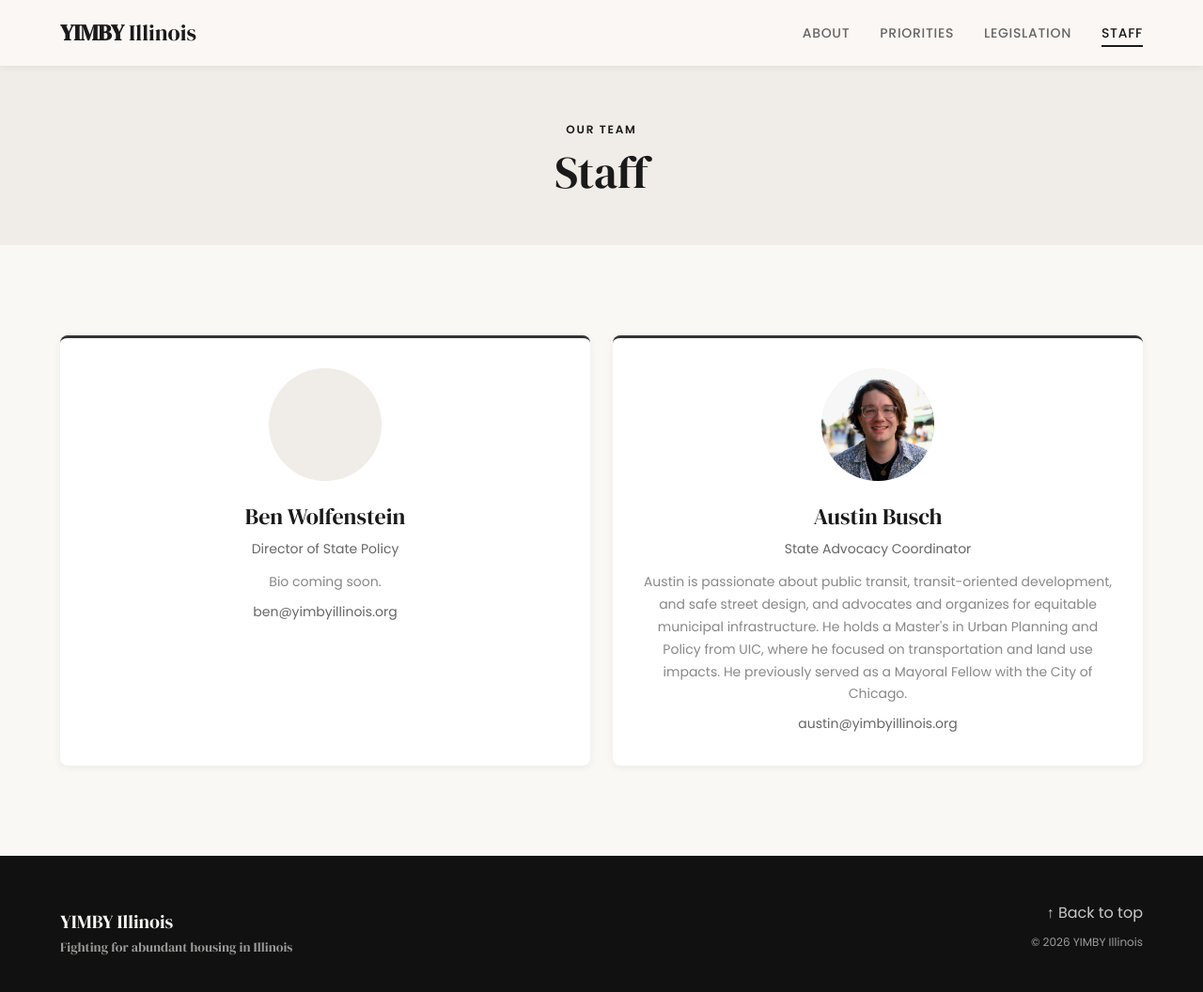
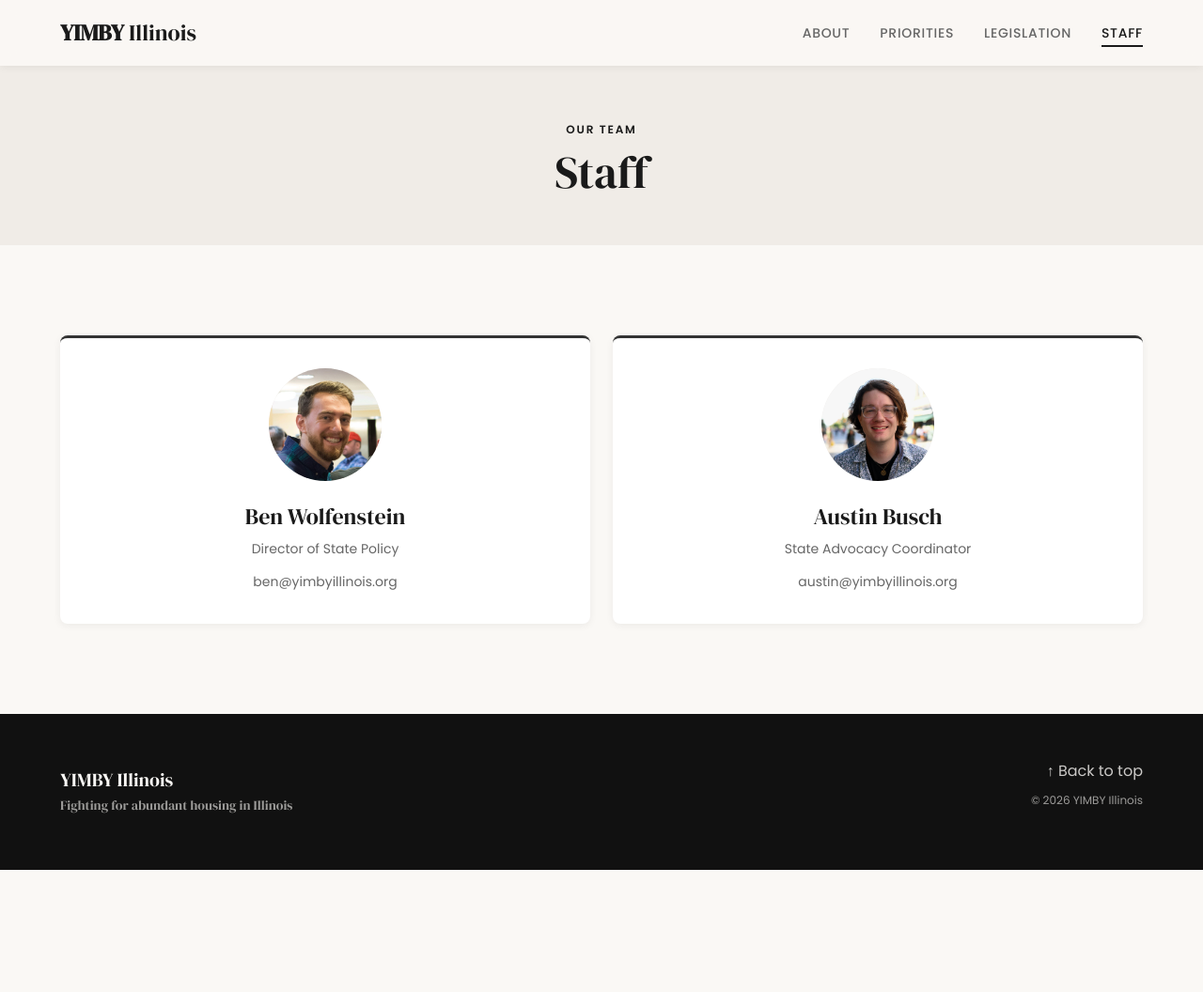
Before and after one commit to AbundantHousingIllinois/yimby-illinois, a Jekyll site: the page built from staff.html, in a window 1280 px wide and 1077 px high. Shown: the top 1056 px of the window at 94% size. Built offline with Jekyll 4.4.1, drawn with Linux system fonts in a browser that asks for light colours.

Commit message:
Add Ben's headshot, remove bios from staff page
Co-Authored-By: Claude Opus 4.6 (1M context) <noreply@anthropic.com>

```diff
--- a/staff.html
+++ b/staff.html
@@ -16,10 +16,11 @@ permalink: /staff/
   <div class="container">
     <div class="grid grid--2 reveal">
       <div class="staff-card">
-        <div class="staff-card__photo" aria-label="Photo of Ben Wolfenstein"></div>
+        <div class="staff-card__photo">
+          <img src="{{ "/assets/images/ben.jpeg" | relative_url }}" alt="Photo of Ben Wolfenstein">
+        </div>
         <h3>Ben Wolfenstein</h3>
         <p class="staff-card__role">Director of State Policy</p>
-        <p class="staff-card__bio">Bio coming soon.</p>
         <p class="staff-card__email" data-name="ben" data-domain="yimbyillinois.org"></p>
       </div>
       <div class="staff-card">
@@ -28,7 +29,6 @@ permalink: /staff/
         </div>
         <h3>Austin Busch</h3>
         <p class="staff-card__role">State Advocacy Coordinator</p>
-        <p class="staff-card__bio">Austin is passionate about public transit, transit-oriented development, and safe street design, and advocates and organizes for equitable municipal infrastructure. He holds a Master's in Urban Planning and Policy from UIC, where he focused on transportation and land use impacts. He previously served as a Mayoral Fellow with the City of Chicago.</p>
         <p class="staff-card__email" data-name="austin" data-domain="yimbyillinois.org"></p>
       </div>
     </div>
```
Also changed, not shown: assets/images/ben.jpeg (added).
